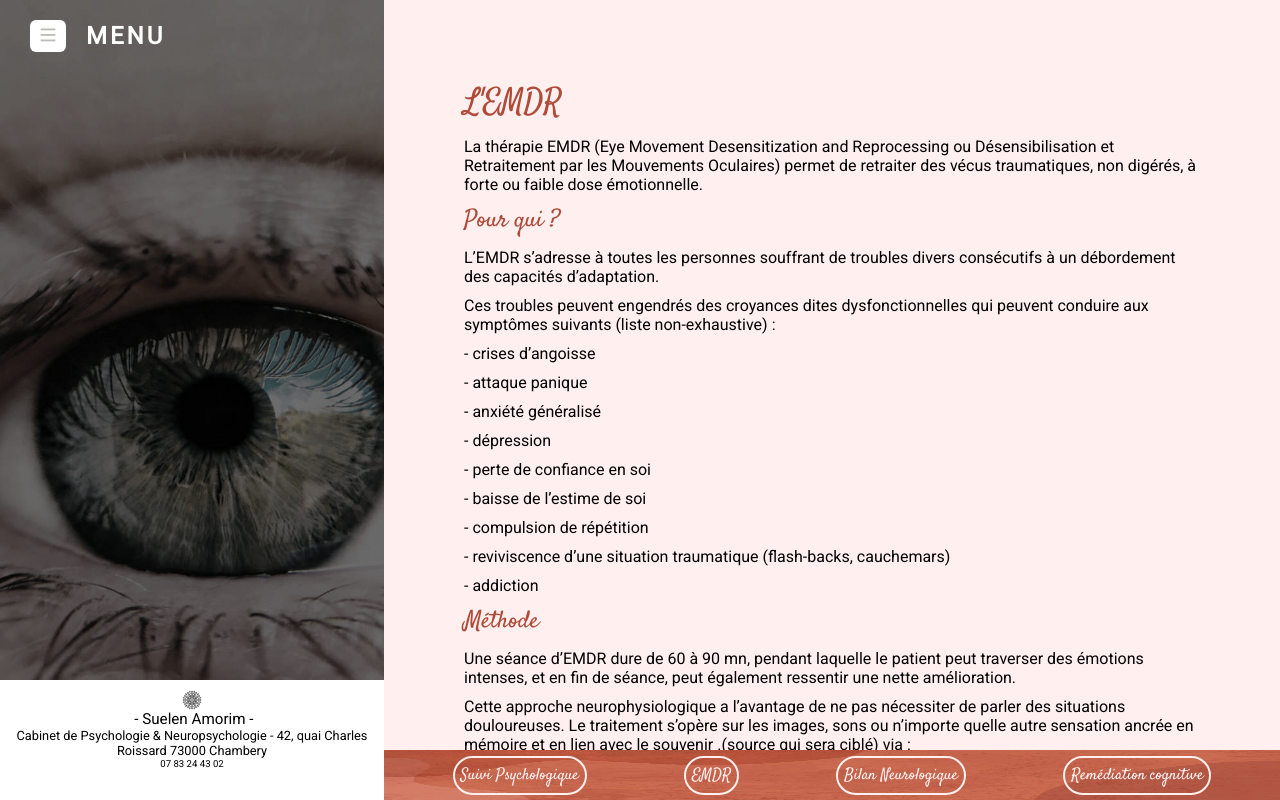
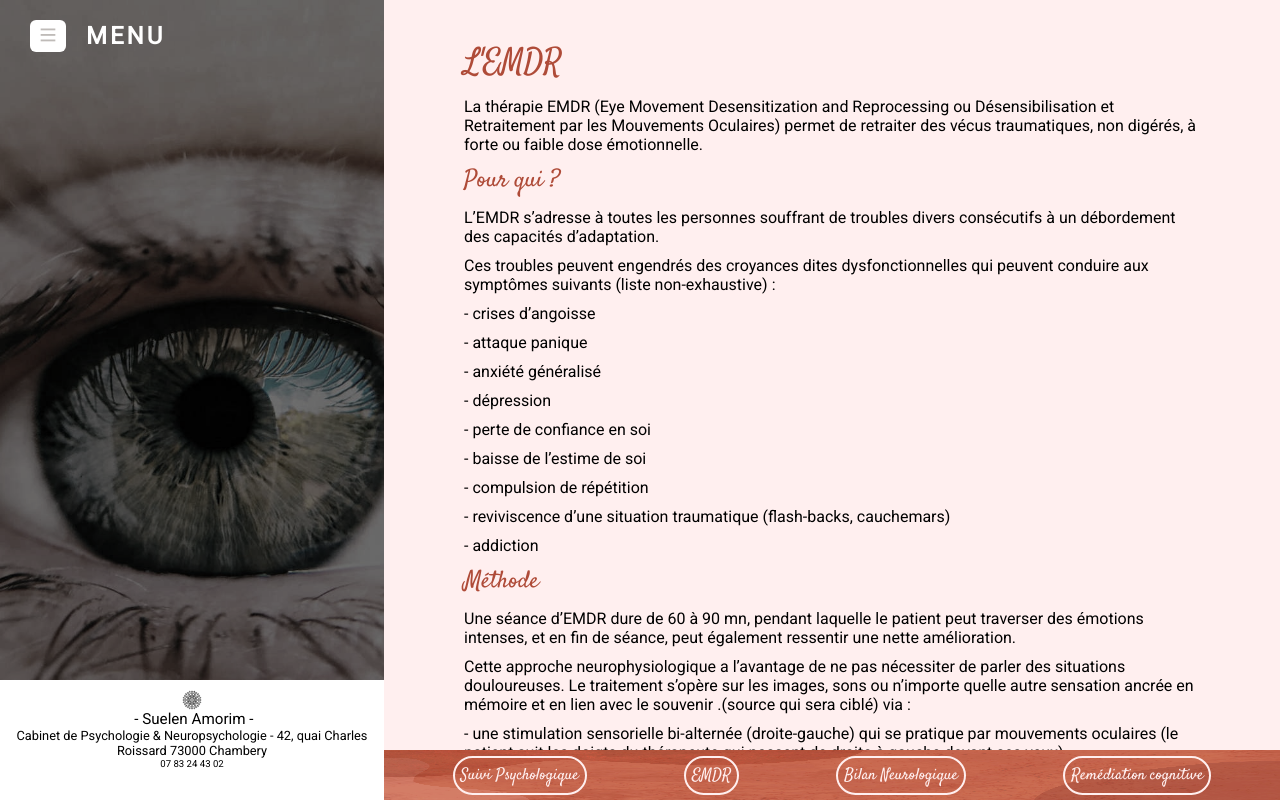
Before and after one commit to Tiissmeyy/neuro-app, a Next.js app: page /mes_services/emdr in a window 1280 px wide. Shown: the top 800 px of the page. Built offline with nearby package versions, Linux system fonts and the light colour scheme.

Commit message:
v1
premiere version du site vitrine. sans bug apparant

```diff
--- a/src/app/components/subpages/subpage.module.css
+++ b/src/app/components/subpages/subpage.module.css
@@ -1,5 +1,5 @@
 .subpage {
-    padding: 80px;
+    padding: 40px 80px;
     display: flex;
     flex-direction: column;
     gap: 10px;
--- a/src/app/globals.css
+++ b/src/app/globals.css
@@ -11,6 +11,8 @@ body {
     display: flex;
     overflow-x: hidden;
     overflow-y: scroll;
+    height: 100%;
+    background-color: var(--white);
 }
 
 * {
```
Also changed, not shown: src/app/assets/neuro_logo.png (added).
